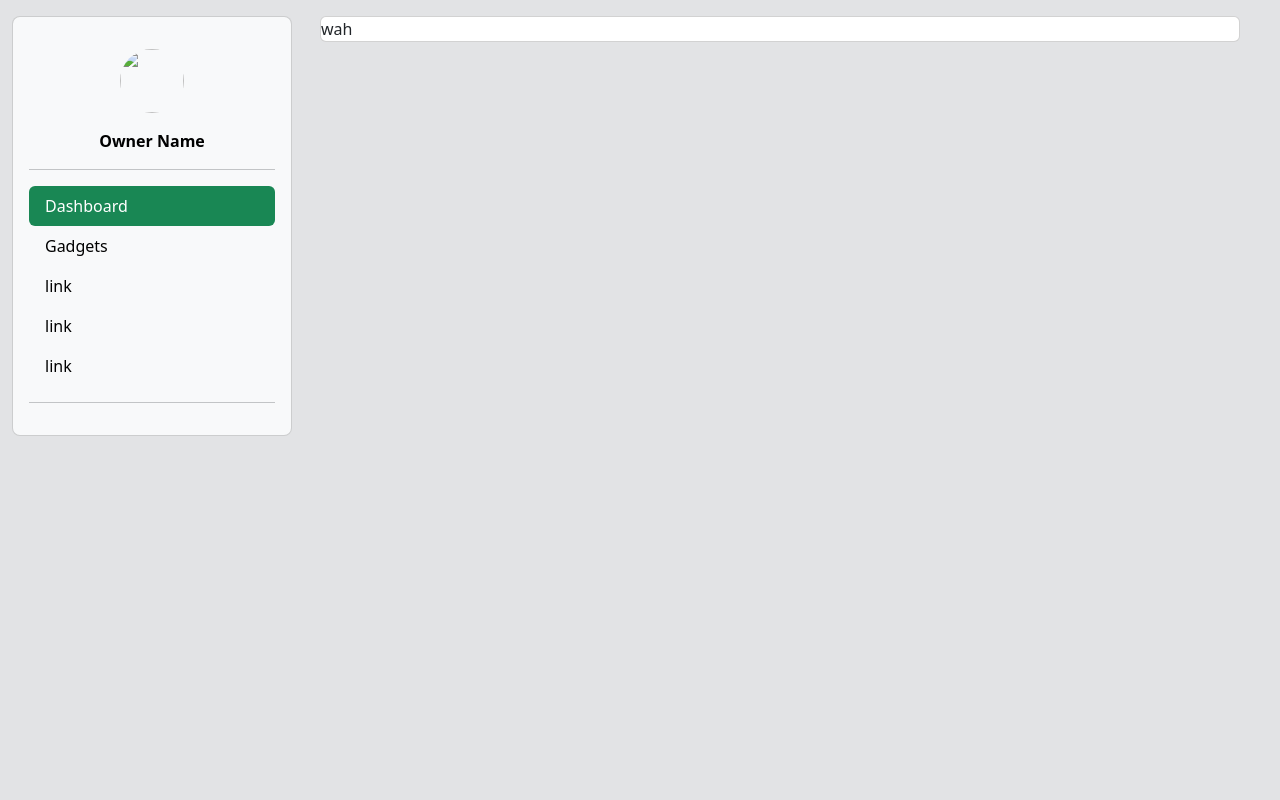
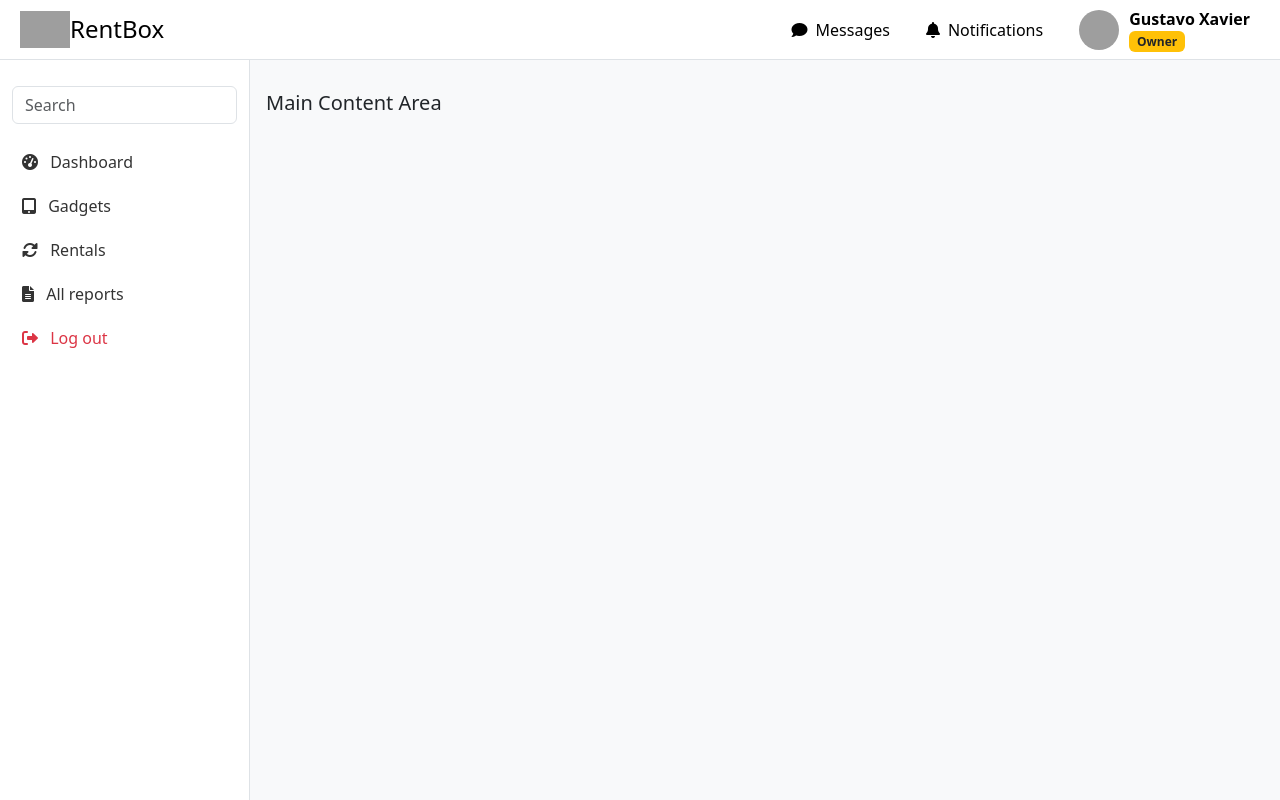
Before and after one commit to moonstarring/rb, a PHP site: page /owner/dashboard.php in a window 1280 px wide. Run offline with PHP 8.4, Linux system fonts and the light colour scheme; grey boxes are pictures that could not be loaded.

Commit message:
Header & Sidebar Includes for the Owner Side

```diff
--- a/owner/dashboard.php
+++ b/owner/dashboard.php
@@ -1,23 +1,13 @@
-<!doctype html>
-<html lang="en" data-bs-theme="auto">
-  <head><script src="../assets/js/color-modes.js"></script>
-
-    <meta charset="utf-8">
-    <meta name="viewport" content="width=device-width, initial-scale=1">
-    <title>Dashboard</title>
-    <link href="../vendor/bootstrap-5.3.3/dist/css/bootstrap.min.css" rel="stylesheet">
-    <link href="../vendor/font/bootstrap-icons.min.css" rel="stylesheet">
-    <link href="../css/dashboard.css" rel="stylesheet">
-  </head>
-<body class="container-fluid d-flex bg-secondary-subtle ms-0">
+<!DOCTYPE html>
+<html lang="en">
 <?php
-require_once 'side.html';
-?>
-<div class="container-fluid bg-secondary-subtle ms-0">
-  <div class="card m-3">
-  wah
-  </div>
-</div>
+        require_once 'includes/owner-header-sidebar.php';
+    ?>
+    <!-- Main Content Area -->
+    <div id="mainContent" class="main-content">
+                <div class="p-3">
+                    <h5>Main Content Area</h5>
+                </div>
+    </div>
 </body>
-<script src="../vendor/bootstrap-5.3.3/dist/js/bootstrap.bundle.min.js"></script>
 </html>
--- /dev/null
+++ b/owner/includes/owner-header-sidebar.php
@@ -0,0 +1,85 @@
+<head>
+    <meta charset="UTF-8">
+    <meta name="viewport" content="width=device-width, initial-scale=1.0">
+    <link href="https://cdn.jsdelivr.net/npm/bootstrap@5.3.0/dist/css/bootstrap.min.css" rel="stylesheet">
+    <link rel="stylesheet" href="https://cdnjs.cloudflare.com/ajax/libs/font-awesome/6.0.0/css/all.min.css">
+    <link rel="stylesheet" href="includes/owner-style.css">
+    <title>RentBox Dashboard</title>
+</head>
+<body>
+    <div id="overlay"></div>
+    <div class="container-fluid">
+        <div class="row">
+            <!-- Header -->
+            <div class="col-12 header d-flex justify-content-between align-items-center">
+                <div class="d-flex align-items-center">
+                    <!-- Sidebar Toggle Button for small screens -->
+                    <button id="toggleSidebarBtn" class="btn btn-outline-secondary me-3 d-md-none" type="button">
+                        <i class="fas fa-bars"></i>
+                    </button>
+                    <!-- Logo -->
+                    <img src="logo-url.png" alt="RentBox Logo" class="logo" style="width: 50px; height: 50px; object-fit: contain;">
+                    <h4 class="m-0">RentBox</h4>
+                </div>
+                <div class="d-flex align-items-center">
+                    <!-- Messages Dropdown -->
+                    <div class="dropdown me-3">
+                        <a href="#" class="text-decoration-none d-flex align-items-center" data-bs-toggle="dropdown">
+                            <i class="fas fa-comment"></i> <span class="ms-2">Messages</span>
+                        </a>
+                        <ul class="dropdown-menu dropdown-menu-end p-3" style="width: 300px;">
+                            <li class="fw-bold mb-2">Recent Messages</li>
+                            <li><a href="#" class="dropdown-item">John Doe: Hi there!</a></li>
+                            <li><a href="#" class="dropdown-item">Jane Smith: Check this out...</a></li>
+                            <li><a href="#" class="dropdown-item text-muted">View All Messages</a></li>
+                        </ul>
+                    </div>
+
+                    <!-- Notifications Dropdown -->
+                    <div class="dropdown me-3">
+                        <a href="#" class="text-decoration-none d-flex align-items-center" data-bs-toggle="dropdown">
+                            <i class="fas fa-bell"></i> <span class="ms-2">Notifications</span>
+                        </a>
+                        <ul class="dropdown-menu dropdown-menu-end p-3" style="width: 300px;">
+                            <li class="fw-bold mb-2">Notifications</li>
+                            <li><a href="#" class="dropdown-item">You have a new rental request</a></li>
+                            <li><a href="#" class="dropdown-item">Gadget returned successfully</a></li>
+                            <li><a href="#" class="dropdown-item text-muted">View All Notifications</a></li>
+                        </ul>
+                    </div>
+
+                    <!-- Profile Dropdown -->
+                    <div class="dropdown">
+                        <a href="#" class="text-decoration-none d-flex align-items-center" data-bs-toggle="dropdown">
+                            <img src="profile-pic-url.jpg" alt="User Profile" class="profile-img">
+                            <div class="d-flex flex-column align-items-start profile-details">
+                                <span class="fw-bold">Gustavo Xavier</span>
+                                <span class="badge bg-warning text-dark">Owner</span>
+                            </div>
+                        </a>
+                        <ul class="dropdown-menu dropdown-menu-end">
+                            <li><a href="#" class="dropdown-item">Profile</a></li>
+                            <li><a href="#" class="dropdown-item">Settings</a></li>
+                            <li><a href="#" class="dropdown-item text-danger">Log Out</a></li>
+                        </ul>
+                    </div>
+                </div>
+            </div>
+        </div>
+        <div class="row">
+            <!-- Sidebar -->
+            <div id="sidebar" class="sidebar">
+                <input type="text" class="form-control my-3" placeholder="Search">
+                <a href="#" class="active"><i class="fas fa-tachometer-alt me-2"></i> Dashboard</a>
+                <a href="#"><i class="fas fa-tablet-alt me-2"></i> Gadgets</a>
+                <a href="#"><i class="fas fa-sync-alt me-2"></i> Rentals</a>
+                <a href="#"><i class="fas fa-file-alt me-2"></i> All reports</a>
+                <a href="#" class="text-danger"><i class="fas fa-sign-out-alt me-2"></i> Log out</a>
+            </div>
+
+
+        </div>
+    </div>
+
+    <script src="https://cdn.jsdelivr.net/npm/bootstrap@5.3.0/dist/js/bootstrap.bundle.min.js"></script>
+    <script src="includes/owner-js.js"></script>
--- /dev/null
+++ b/owner/includes/owner-js.js
@@ -0,0 +1,26 @@
+const sidebar = document.getElementById('sidebar');
+        const toggleSidebarBtn = document.getElementById('toggleSidebarBtn');
+        const overlay = document.getElementById('overlay');
+
+        toggleSidebarBtn.addEventListener('click', () => {
+            sidebar.classList.toggle('collapsed');
+            overlay.classList.toggle('show', !sidebar.classList.contains('collapsed'));
+        });
+
+        overlay.addEventListener('click', () => {
+            sidebar.classList.add('collapsed');
+            overlay.classList.remove('show');
+        });
+
+        const handleResize = () => {
+            if (window.innerWidth > 768) {
+                sidebar.classList.remove('collapsed');
+                overlay.classList.remove('show');
+            } else {
+                sidebar.classList.add('collapsed');
+                overlay.classList.remove('show');
+            }
+        };
+
+        window.addEventListener('resize', handleResize);
+        handleResize();
--- /dev/null
+++ b/owner/includes/owner-style.css
@@ -0,0 +1,129 @@
+/* Sidebar styling */
+.sidebar {
+    background-color: #ffffff;
+    height: 100vh;
+    width: 250px;
+    padding-top: 70px;
+    border-right: 1px solid #dee2e6;
+    position: fixed;
+    left: 0;
+    top: 0;
+    transition: transform 0.3s ease-in-out;
+    z-index: 1040;
+    overflow-y: auto;
+}
+
+.sidebar.collapsed {
+    transform: translateX(-250px);
+}
+
+.sidebar a {
+    padding: 10px;
+    display: block;
+    color: #333;
+    text-decoration: none;
+    transition: background-color 0.3s, border-radius 0.3s;
+}
+
+.sidebar a:hover {
+    background-color: #e9ecef;
+    border-radius: 8px;
+}
+
+/* Header styling */
+.header {
+    background-color: #ffffff;
+    padding: 12px 20px;
+    color: #000;
+    border-bottom: 1px solid #dee2e6;
+    position: fixed;
+    width: 100%;
+    top: 0;
+    z-index: 1050;
+    height: 60px;
+}
+
+.header a,
+.header button {
+    padding: 8px 10px;
+    border-radius: 8px;
+    color: #000 !important; /* Ensure text color is black */
+    background: none; /* Remove background by default */
+    text-decoration: none; /* Prevent underline */
+    transition: background-color 0.3s ease;
+}
+
+.header a:hover,
+.header button:hover {
+    background-color: #e9ecef; /* Only greying on hover */
+}
+
+/* Profile Image styling */
+.profile-img {
+    width: 40px;
+    height: 40px;
+    object-fit: cover;
+    border-radius: 50%;
+    margin-right: 10px;
+}
+
+/* Main content area styling */
+.main-content {
+    background-color: #f8f9fa;
+    min-height: 100vh;
+    margin-left: 250px;
+    padding-top: 75px;
+    transition: margin-left 0.3s ease-in-out;
+}
+
+.main-content.sidebar-collapsed {
+    margin-left: 0;
+}
+
+/* Overlay styling */
+#overlay {
+    display: none;
+    position: fixed;
+    top: 0;
+    left: 0;
+    width: 100%;
+    height: 100%;
+    background-color: rgba(0, 0, 0, 0.5);
+    z-index: 1030;
+}
+
+#overlay.show {
+    display: block;
+}
+
+/* Responsive sidebar for small screens */
+@media (max-width: 768px) {
+    .sidebar {
+        transform: translateX(-250px);
+    }
+
+    .sidebar:not(.collapsed) {
+        transform: translateX(0);
+    }
+
+    .main-content {
+        margin-left: 0;
+    }
+
+    /* Hide text elements in header */
+    .header h4,
+    .header .ms-2,
+    .header .profile-details {
+        display: none;
+    }
+
+    /* Adjust spacing for remaining icons and elements */
+    .header img,
+    .header i {
+        margin-right: 15px;
+    }
+
+    .header {
+        padding: 8px 10px;
+    }
+}
```
Also changed, not shown: owner/includes/logo-url.png (added), owner/includes/profile-pic-url.jpg (added).
